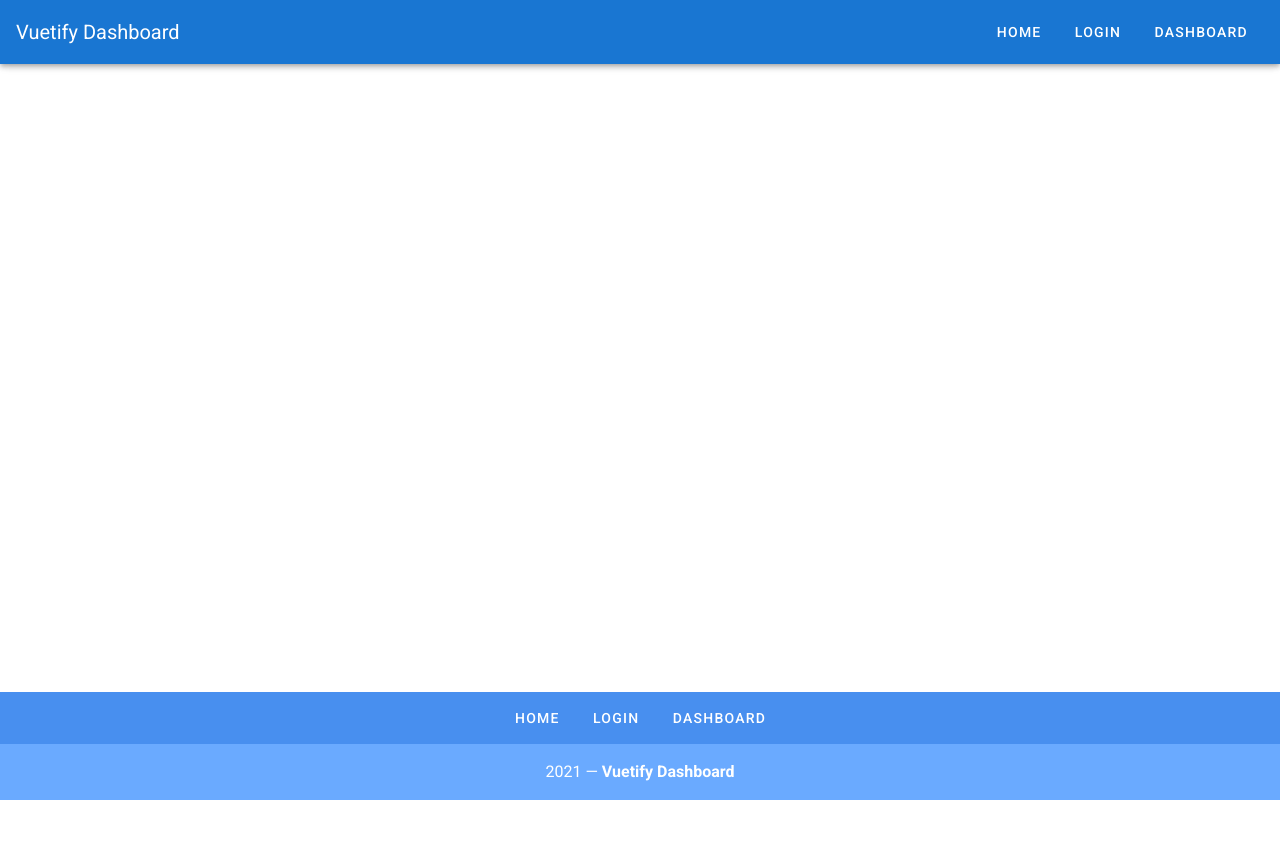
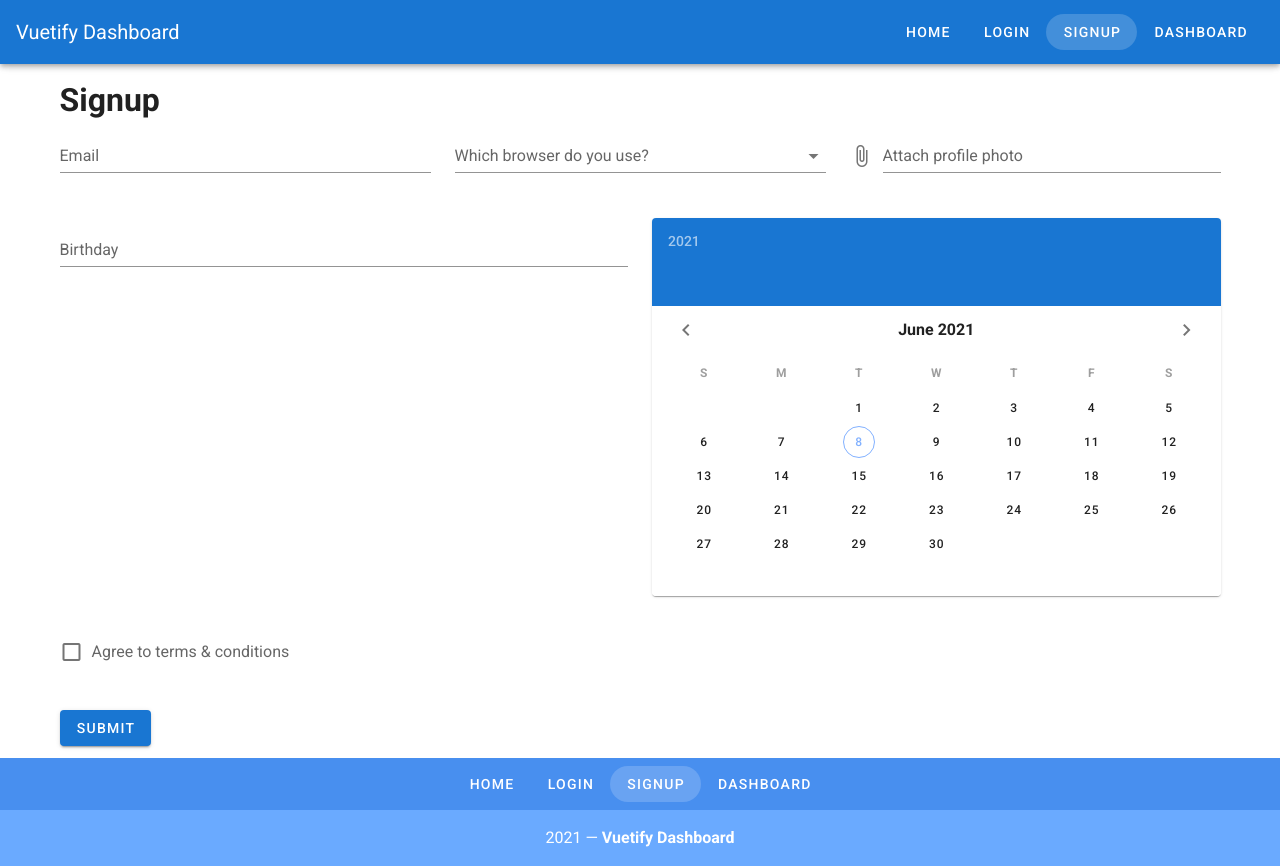
Before and after one commit to webdevlx/learnenglish, a Vue app: page /signup in a window 1280 px wide. Before the commit the page ends 800 px from the top, so only its background shows below. Built offline with nearby package versions, Linux system fonts and the light colour scheme.

Commit message:
Forms - Fundamentals

```diff
--- a/src/App.vue
+++ b/src/App.vue
@@ -52,6 +52,10 @@
           url: "/login",
         },
         {
+          label: "Signup",
+          url: "/signup",
+        },
+        {
           label: "Dashboard",
           url: "/dashboard",
         },
--- a/src/router/index.js
+++ b/src/router/index.js
@@ -27,6 +27,11 @@
     path: '/dashboard',
     name: 'dashboard',
     component: () => import('../views/Dashboard.vue')
+  },
+  {
+    path: '/signup',
+    name: 'signup',
+    component: () => import('../views/Signup.vue')
   }
 ]
 
--- /dev/null
+++ b/src/views/Signup.vue
@@ -0,0 +1,61 @@
+<template>
+  <v-container>
+    <v-row>
+      <v-col>
+        <h1>Signup</h1>
+        <v-form>
+          <v-row>
+            <v-col cols="12" sm="6" md="4">
+              <v-text-field label="Email" type="email"></v-text-field
+            ></v-col>
+
+            <v-col cols="12" sm="6" md="4">
+              <v-autocomplete
+                label="Which browser do you use?"
+                :items="browsers"
+              ></v-autocomplete
+            ></v-col>
+
+            <v-col cols="12" md="4">
+              <v-file-input label="Attach profile photo"></v-file-input
+            ></v-col>
+
+            <v-col cols="12" sm="6">
+              <v-text-field
+                label="Birthday"
+                v-model="birthday"
+                readonly
+              ></v-text-field
+            ></v-col>
+
+            <v-col cols="12" sm="6">
+              <v-date-picker full-width elevation="1" v-model="birthday"></v-date-picker>
+            </v-col>
+
+            <v-col cols="12">
+              <v-checkbox label="Agree to terms & conditions"></v-checkbox
+            ></v-col>
+
+            <v-col cols="12">
+              <v-btn type="submit" color="primary">Submit</v-btn></v-col
+            >
+          </v-row>
+        </v-form>
+      </v-col>
+    </v-row>
+  </v-container>
+</template>
+
+<script>
+export default {
+  data() {
+    return {
+      birthday: "",
+      browsers: ["Chrome", "Firefox", "Safari", "Opera", "Edge"],
+    };
+  },
+};
+</script>
+
+<style scoped>
+</style>
```
